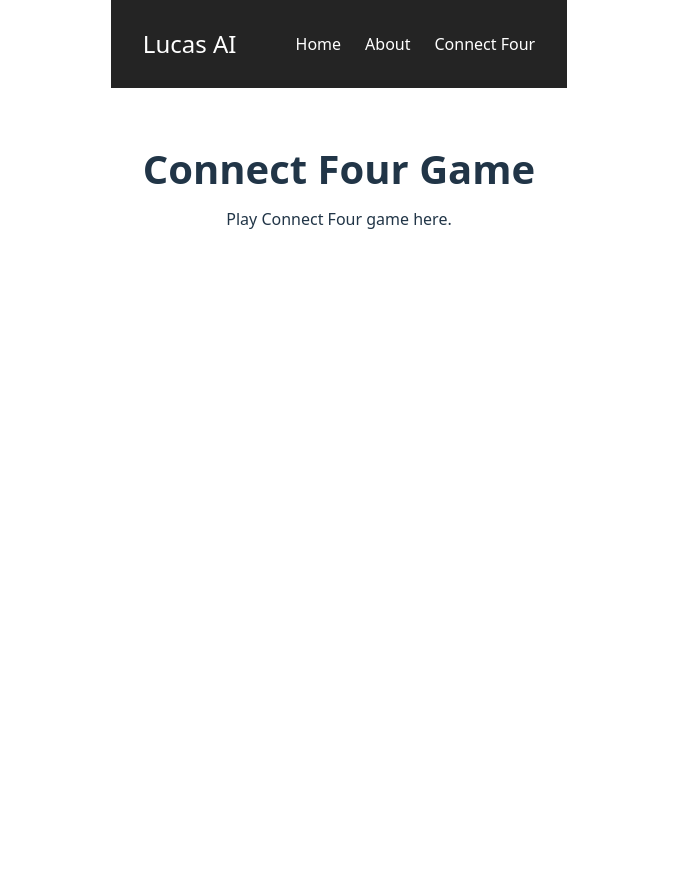
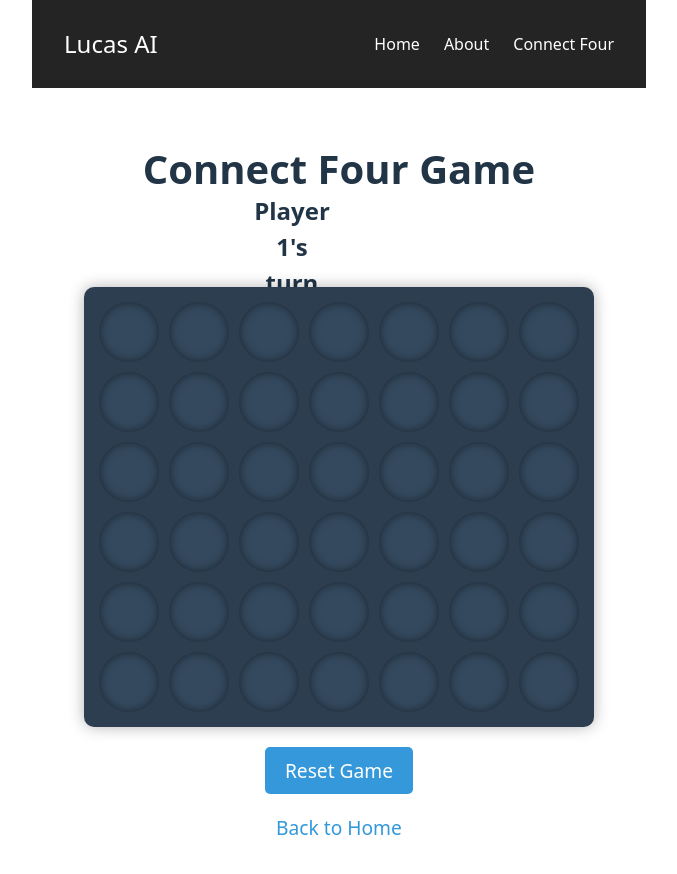
Before and after one commit to vmudinas/Lucas_AI, a React (Vite) app: page /connect-four in a window 1280 px wide. Shown: the whole page, without its empty margins (301-978 px from the left). Before the commit the page ends 800 px from the top, so only its background shows below. Built offline with nearby package versions, Linux system fonts and the light colour scheme.

Commit message:
Implement Connect Four game component and update ConnectFourPage
Co-authored-by: vmudinas <5769233+vmudinas@users.noreply.github.com>

```diff
--- /dev/null
+++ b/src/components/ConnectFour.jsx
@@ -0,0 +1,167 @@
+import React, { useState } from 'react';
+import '../styles/ConnectFour.css';
+
+function ConnectFour() {
+  // Initialize the 6x7 grid (6 rows, 7 columns) with null values
+  const [grid, setGrid] = useState(Array(6).fill().map(() => Array(7).fill(null)));
+  const [currentPlayer, setCurrentPlayer] = useState(1); // Player 1 starts
+  const [winner, setWinner] = useState(null);
+  const [gameOver, setGameOver] = useState(false);
+
+  // Handle column click
+  const handleColumnClick = (columnIndex) => {
+    if (gameOver) return; // If game is over, do nothing
+
+    // Create a deep copy of the grid
+    const newGrid = grid.map(row => [...row]);
+
+    // Find the lowest empty cell in the selected column
+    let rowIndex = 5; // Start from the bottom row
+    while (rowIndex >= 0 && newGrid[rowIndex][columnIndex] !== null) {
+      rowIndex--;
+    }
+
+    // If column is full, do nothing
+    if (rowIndex < 0) return;
+
+    // Place the disc in the selected cell
+    newGrid[rowIndex][columnIndex] = currentPlayer;
+
+    // Update the grid
+    setGrid(newGrid);
+
+    // Check for win
+    if (checkForWin(newGrid, rowIndex, columnIndex)) {
+      setWinner(currentPlayer);
+      setGameOver(true);
+      return;
+    }
+
+    // Check for tie
+    if (checkForTie(newGrid)) {
+      setGameOver(true);
+      return;
+    }
+
+    // Switch player
+    setCurrentPlayer(currentPlayer === 1 ? 2 : 1);
+  };
+
+  // Reset the game
+  const resetGame = () => {
+    setGrid(Array(6).fill().map(() => Array(7).fill(null)));
+    setCurrentPlayer(1);
+    setWinner(null);
+    setGameOver(false);
+  };
+
+  // Check for win
+  const checkForWin = (grid, row, col) => {
+    const player = grid[row][col];
+
+    // Check horizontal
+    let count = 0;
+    for (let c = 0; c < 7; c++) {
+      if (grid[row][c] === player) {
+        count++;
+        if (count >= 4) return true;
+      } else {
+        count = 0;
+      }
+    }
+
+    // Check vertical
+    count = 0;
+    for (let r = 0; r < 6; r++) {
+      if (grid[r][col] === player) {
+        count++;
+        if (count >= 4) return true;
+      } else {
+        count = 0;
+      }
+    }
+
+    // Check diagonal (top-left to bottom-right)
+    for (let r = 0; r < 3; r++) {
+      for (let c = 0; c < 4; c++) {
+        if (
+          grid[r][c] === player &&
+          grid[r + 1][c + 1] === player &&
+          grid[r + 2][c + 2] === player &&
+          grid[r + 3][c + 3] === player
+        ) {
+          return true;
+        }
+      }
+    }
+
+    // Check diagonal (bottom-left to top-right)
+    for (let r = 3; r < 6; r++) {
+      for (let c = 0; c < 4; c++) {
+        if (
+          grid[r][c] === player &&
+          grid[r - 1][c + 1] === player &&
+          grid[r - 2][c + 2] === player &&
+          grid[r - 3][c + 3] === player
+        ) {
+          return true;
+        }
+      }
+    }
+
+    return false;
+  };
+
+  // Check for tie
+  const checkForTie = (grid) => {
+    // Check if all cells are filled
+    return grid.every(row => row.every(cell => cell !== null));
+  };
+
+  return (
+    <div className="connect-four">
+      <div className="game-info">
+        {!gameOver ? (
+          <div className="player-turn">
+            Player {currentPlayer}'s turn
+            <div className={`disc player-${currentPlayer}-disc`}></div>
+          </div>
+        ) : winner ? (
+          <div className="winner">
+            Player {winner} wins!
+            <div className={`disc player-${winner}-disc`}></div>
+          </div>
+        ) : (
+          <div className="tie">It's a tie!</div>
+        )}
+      </div>
+
+      <div className="board">
+        {/* Render columns */}
+        {[0, 1, 2, 3, 4, 5, 6].map((columnIndex) => (
+          <div
+            key={columnIndex}
+            className="column"
+            onClick={() => handleColumnClick(columnIndex)}
+          >
+            {/* Render cells in each column */}
+            {[0, 1, 2, 3, 4, 5].map((rowIndex) => (
+              <div
+                key={`${rowIndex}-${columnIndex}`}
+                className="cell"
+              >
+                {grid[rowIndex][columnIndex] && (
+                  <div className={`disc player-${grid[rowIndex][columnIndex]}-disc`}></div>
+                )}
+              </div>
+            ))}
+          </div>
+        ))}
+      </div>
+
+      <button className="reset-button" onClick={resetGame}>Reset Game</button>
+    </div>
+  );
+}
+
+export default ConnectFour;
--- a/src/pages/ConnectFourPage.jsx
+++ b/src/pages/ConnectFourPage.jsx
@@ -1,10 +1,15 @@
 import React from 'react';
+import { Link } from 'react-router-dom';
+import ConnectFour from '../components/ConnectFour';
 
 function ConnectFourPage() {
   return (
     <div className="connect-four-page">
       <h1>Connect Four Game</h1>
-      <p>Play Connect Four game here.</p>
+      <ConnectFour />
+      <div className="back-navigation">
+        <Link to="/home" className="back-to-home">Back to Home</Link>
+      </div>
     </div>
   );
 }
--- /dev/null
+++ b/src/styles/ConnectFour.css
@@ -0,0 +1,95 @@
+.connect-four {
+  display: flex;
+  flex-direction: column;
+  align-items: center;
+  gap: 20px;
+  padding: 20px;
+}
+
+.game-info {
+  display: flex;
+  justify-content: center;
+  align-items: center;
+  height: 40px;
+  font-size: 1.5rem;
+  font-weight: bold;
+}
+
+.player-turn, .winner, .tie {
+  display: flex;
+  align-items: center;
+  gap: 10px;
+}
+
+.board {
+  display: flex;
+  background-color: #2c3e50;
+  padding: 10px;
+  border-radius: 10px;
+  box-shadow: 0 0 15px rgba(0, 0, 0, 0.3);
+}
+
+.column {
+  display: flex;
+  flex-direction: column;
+  cursor: pointer;
+}
+
+.column:hover {
+  background-color: rgba(255, 255, 255, 0.1);
+}
+
+.cell {
+  width: 60px;
+  height: 60px;
+  background-color: #34495e;
+  border-radius: 50%;
+  margin: 5px;
+  display: flex;
+  align-items: center;
+  justify-content: center;
+  box-shadow: inset 0 0 10px rgba(0, 0, 0, 0.5);
+}
+
+.disc {
+  width: 90%;
+  height: 90%;
+  border-radius: 50%;
+  transition: all 0.3s ease;
+}
+
+.player-1-disc {
+  background-color: #e74c3c; /* Red */
+  box-shadow: inset 0 0 10px #c0392b, 0 0 5px rgba(0, 0, 0, 0.3);
+}
+
+.player-2-disc {
+  background-color: #f1c40f; /* Yellow */
+  box-shadow: inset 0 0 10px #f39c12, 0 0 5px rgba(0, 0, 0, 0.3);
+}
+
+.reset-button {
+  padding: 10px 20px;
+  font-size: 1.2rem;
+  background-color: #3498db;
+  color: white;
+  border: none;
+  border-radius: 5px;
+  cursor: pointer;
+  transition: background-color 0.3s ease;
+}
+
+.reset-button:hover {
+  background-color: #2980b9;
+}
+
+.back-to-home {
+  margin-top: 20px;
+  font-size: 1.2rem;
+  text-decoration: none;
+  color: #3498db;
+}
+
+.back-to-home:hover {
+  text-decoration: underline;
+}
```
